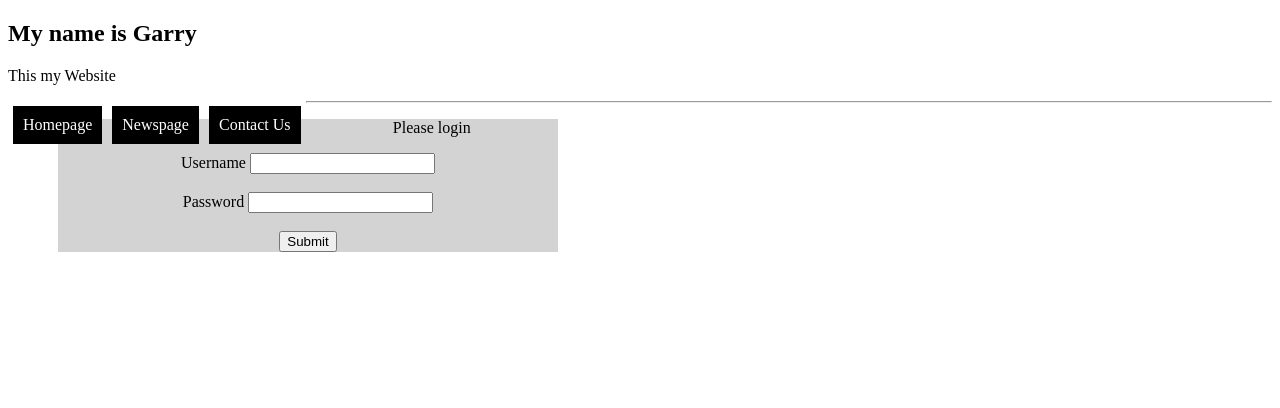
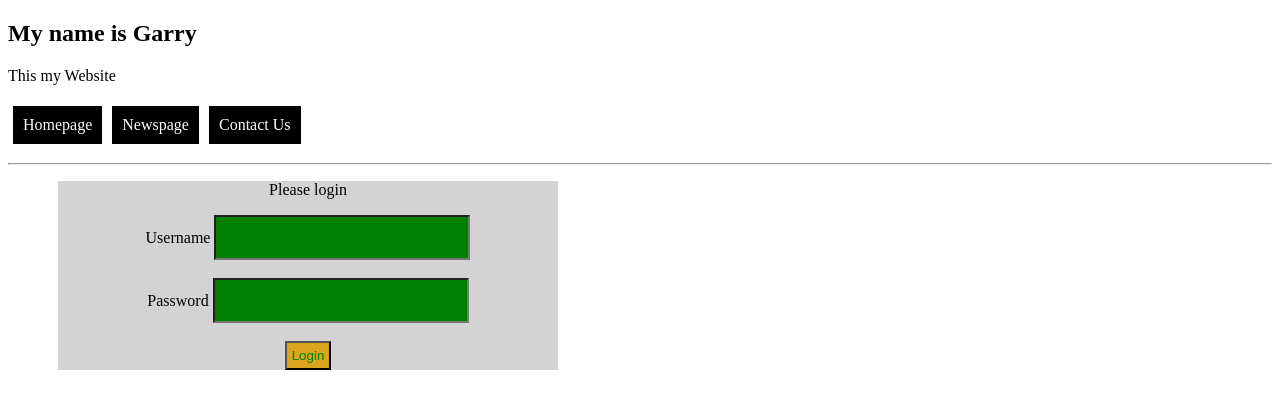
Before and after one commit to Megumi-W/Megumi-W.github.io, a plain HTML site: page index.html in a window 1280 px wide. Drawn offline with Linux system fonts and the light colour scheme.

Commit message:
This is my second upload, I have made changes to the original file

```diff
--- a/index.html
+++ b/index.html
@@ -16,11 +16,9 @@
         list-style-type: none;
     }
     div li:hover{
-        background-color: azure;
+        background-color: goldenrod;
         color: black;
         padding: 15px;
-
-
     }
     form{
         background-color: lightgray;
@@ -28,19 +26,19 @@
         text-align: center;
 
     }
-    form input:[type="text"]{
+    form input[type="text"]{
         background-color: green;
         color: white;
         text-align: center;
         padding: 10px;
-        font-size: 35px;
+        font-size: 18px;
     }
-    form input:[type="text"]{
+    form input[type="password"]{
         background-color: green;
         color: white;
         text-align: center;
         padding: 10px;
-        font-size: 35px;
+        font-size: 18px;
     }
     .btn{
         background-color: goldenrod;
@@ -61,7 +59,11 @@
     <li>Contact Us</li>
     </div>
 
-<hr>
+   <br>
+   <br>
+   <br>
+   <hr>
+
     <form action=""method="post"autocomplete="off"style="margin-left:50px;">
     <p>Please login</p>
     <label for="">Username</label>
@@ -70,7 +72,7 @@
     <label for="">Password</label>
      <input type="password"name="password"id="password"><br>
      <br>
-     <input type="submit"name=btn_login  >
+     <input type="submit"name=btn_login value="Login"class="btn" >
     </form>
 
 
```
